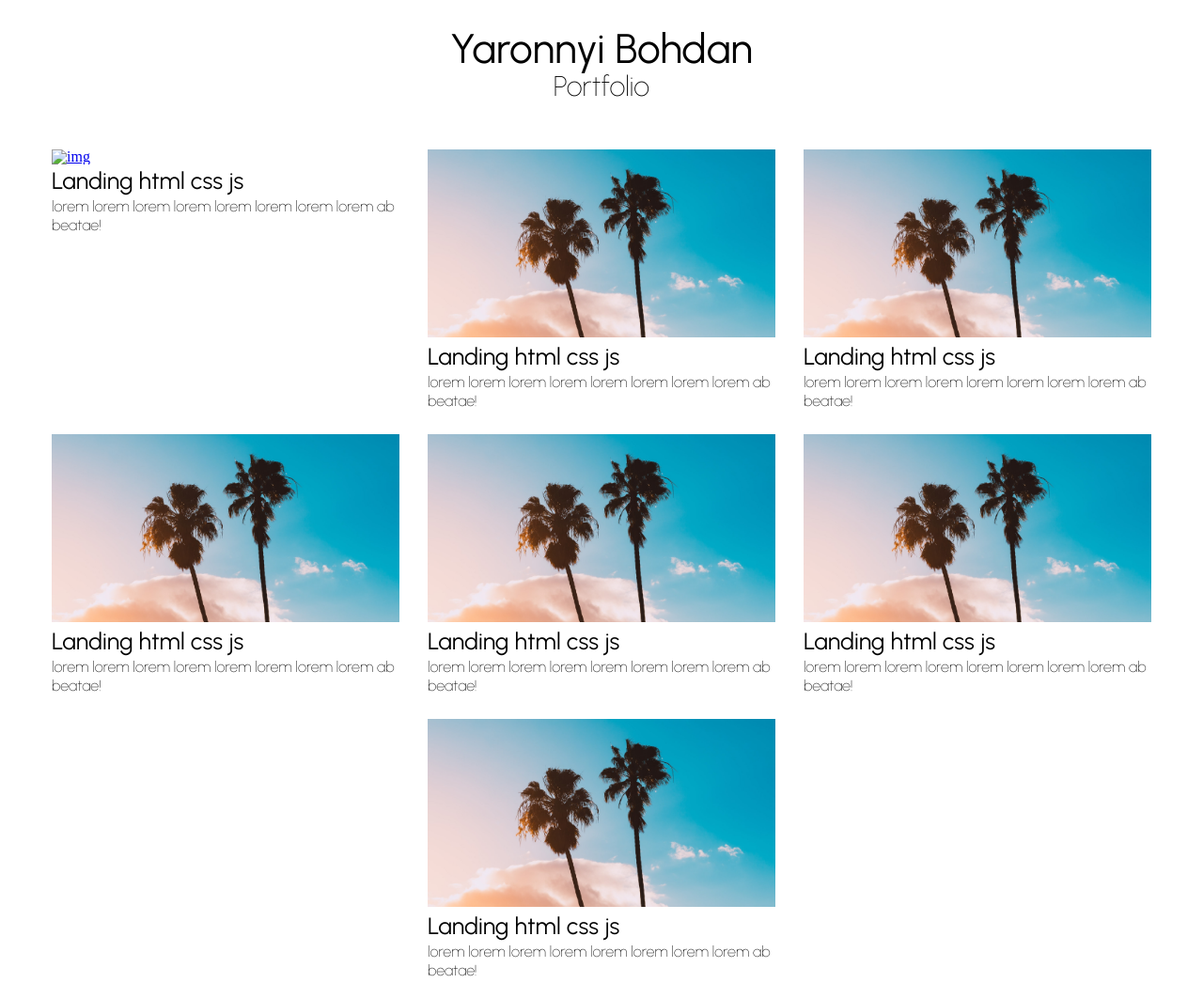
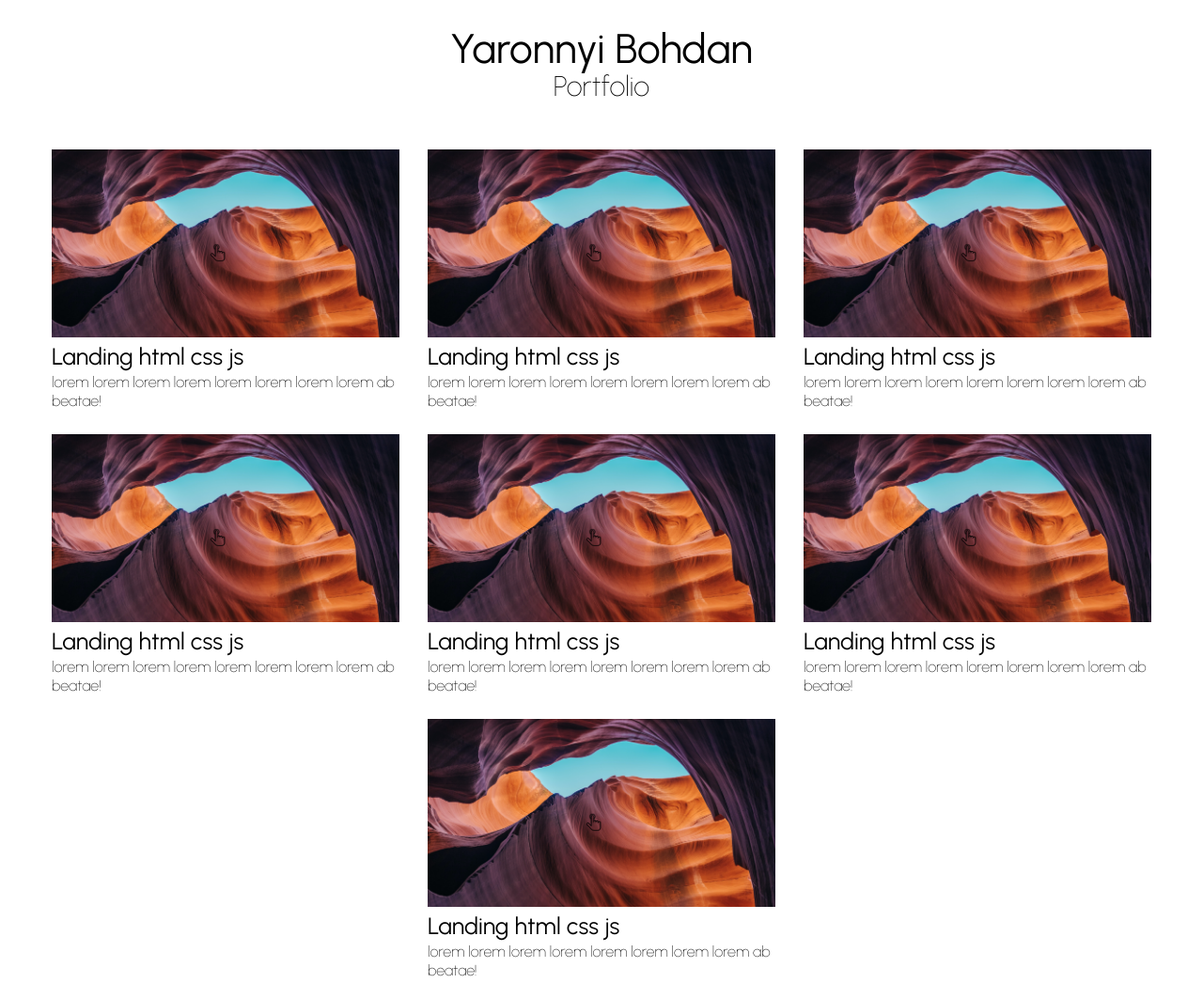
Before and after one commit to Bohdan-ybf/test, a plain HTML site: page index.html in a window 1280 px wide. Shown: the top 1046 px of the page at 94% size. Drawn offline with Linux system fonts and the light colour scheme; files whose address does not match are found by name.

Commit message:
add files

```diff
--- a/index.html
+++ b/index.html
@@ -36,7 +36,7 @@
                         <div class="product__global-box">
                             <div class="product__image">
                                 <a href="https://www.youtube.com/watch?v=lMRr7O2ineA"><img class="product__image-size"
-                                        src="../portfolio/img/gg.jpg" alt="img"></a>
+                                        src="./img/gg.jpg" alt="img"></a>
                                 <div class="coursor__touch"><a href="https://www.youtube.com/watch?v=lMRr7O2ineA">
                                         <p class="hiden__url">.</p>
                                     </a>
--- a/style.css
+++ b/style.css
@@ -74,7 +74,7 @@ p {
 
     width: 20px;
     height: 20px;
-    background-image: url(../portfolio/img/cours.png);
+    background-image: url(./img/cours.png);
     background-repeat: no-repeat;
     background-size: cover;
     background-position: center;
@@ -94,7 +94,7 @@ p {
     height: 200px;
     /* width: 15px;
     height: 15px; */
-    background-image: url(../portfolio/img/photo.jpg);
+    background-image: url(./img/photo.jpg);
     background-repeat: no-repeat;
     background-size: cover;
     background-position: center;
```
